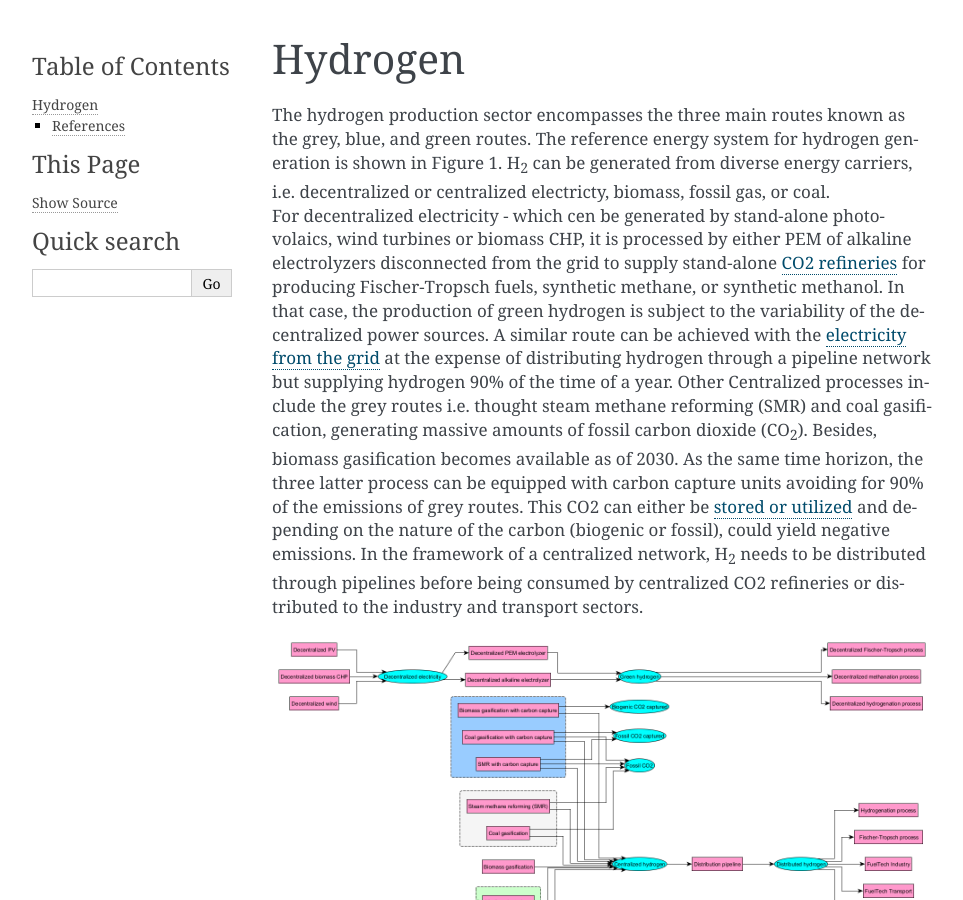
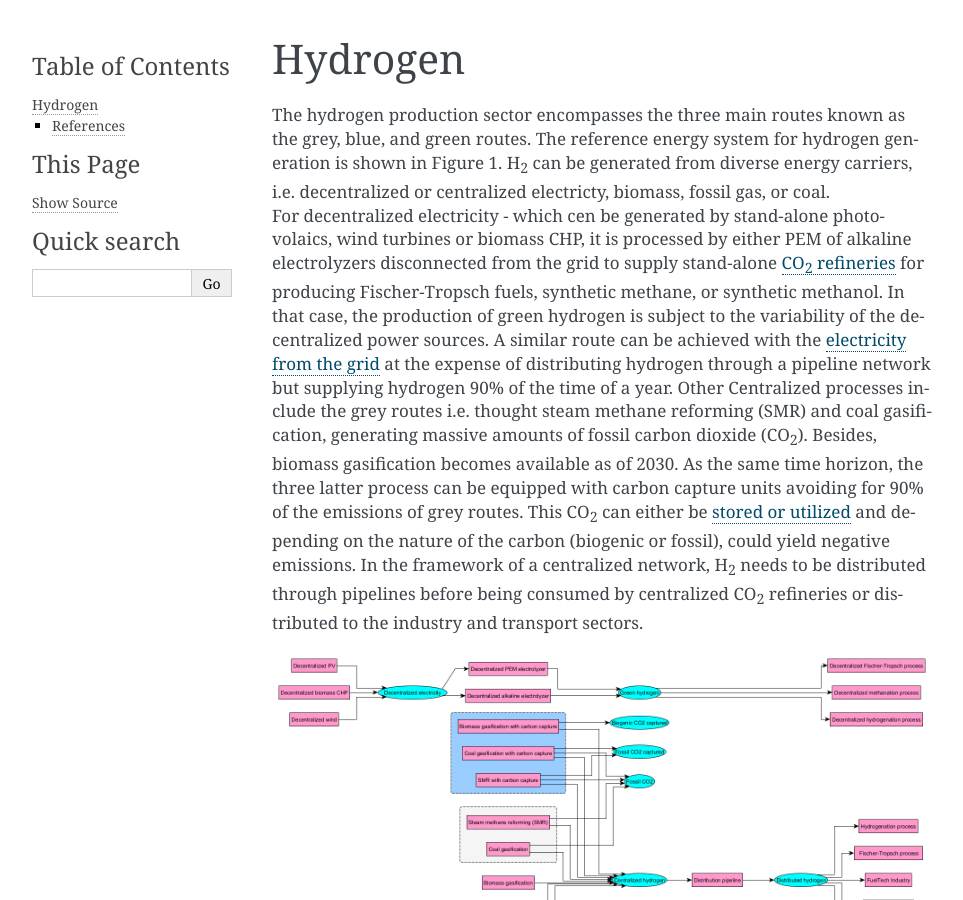
Before and after one commit to LucasDesport/tiam-fr, a Sphinx documentation site: the page built from docs/energy-sectors/supply/hydrogen.md, in a window 1280 px wide and 900 px high. Shown: the whole window, without its empty margins (148-1111 px from the left). Built offline with Sphinx 7.4.7, drawn with Linux system fonts in a browser that asks for light colours; pages that are not in the unit, such as notebooks, are missing from menus.

Commit message:
Update hydrogen.md

```diff
--- a/docs/energy-sectors/supply/hydrogen.md
+++ b/docs/energy-sectors/supply/hydrogen.md
@@ -1,9 +1,9 @@
 # Hydrogen
 
 The hydrogen production sector encompasses the three main routes known as the grey, blue, and green routes. The reference energy system for hydrogen generation is shown in Figure 1. H<sub>2</sub> can be generated from diverse energy carriers, i.e. decentralized or centralized electricty, biomass, fossil gas, or coal.
-For decentralized electricity - which cen be generated by stand-alone photovolaics, wind turbines or biomass CHP, it is processed by either PEM of alkaline electrolyzers disconnected from the grid to supply stand-alone [CO2 refineries](synthetic-fuels.md) for producing Fischer-Tropsch fuels, synthetic methane, or synthetic methanol. In that case, the production of green hydrogen is subject to the variability of the decentralized power sources.
+For decentralized electricity - which cen be generated by stand-alone photovolaics, wind turbines or biomass CHP, it is processed by either PEM of alkaline electrolyzers disconnected from the grid to supply stand-alone [CO<sub>2</sub> refineries](synthetic-fuels.md) for producing Fischer-Tropsch fuels, synthetic methane, or synthetic methanol. In that case, the production of green hydrogen is subject to the variability of the decentralized power sources.
 A similar route can be achieved with the [electricity from the grid](power-sector.md) at the expense of distributing hydrogen through a pipeline network but supplying hydrogen 90% of the time of a year.
-Other Centralized processes include the grey routes i.e. thought steam methane reforming (SMR) and coal gasification, generating massive amounts of fossil carbon dioxide (CO<sub>2</sub>). Besides, biomass gasification becomes available as of 2030. As the same time horizon, the three latter process can be equipped with carbon capture units avoiding for 90% of the emissions of grey routes. This CO2 can either be [stored or utilized](CO2-accounting.md) and depending on the nature of the carbon (biogenic or fossil), could yield negative emissions. In the framework of a centralized network, H<sub>2</sub> needs to be distributed through pipelines before being consumed by centralized CO2 refineries or distributed to the industry and transport sectors.
+Other Centralized processes include the grey routes i.e. thought steam methane reforming (SMR) and coal gasification, generating massive amounts of fossil carbon dioxide (CO<sub>2</sub>). Besides, biomass gasification becomes available as of 2030. As the same time horizon, the three latter process can be equipped with carbon capture units avoiding for 90% of the emissions of grey routes. This CO<sub>2</sub> can either be [stored or utilized](CO2-accounting.md) and depending on the nature of the carbon (biogenic or fossil), could yield negative emissions. In the framework of a centralized network, H<sub>2</sub> needs to be distributed through pipelines before being consumed by centralized CO<sub>2</sub> refineries or distributed to the industry and transport sectors.
 
 ![](H2.png)
 
```
